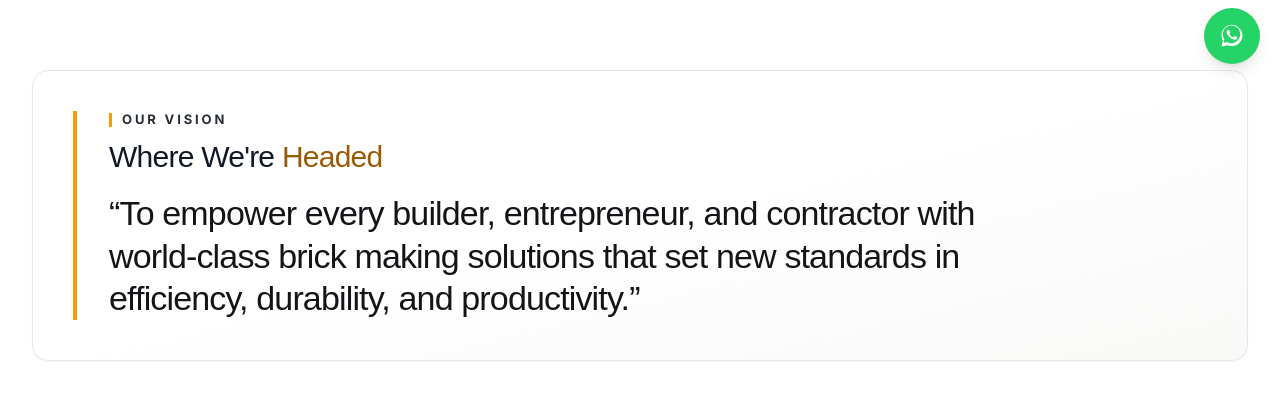
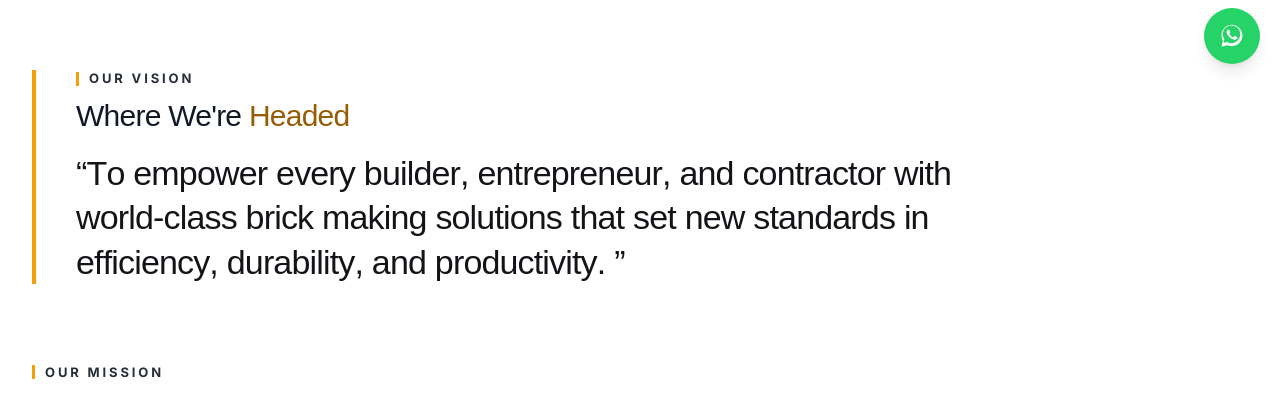
Before and after one commit to ayushsatvara1012/harvin_industries, a Next.js app: page /about in a window 1280 px wide. Shown: the part 716-1112 px from the top of the page. Built offline with nearby package versions, Linux system fonts and the light colour scheme; no server answers; the database is empty; a web font is replaced by a local one.

Commit message:
feat(about): remove vision container box and implement interactive 3D letter lift with text-shadow hover animation

```diff
--- a/src/components/about/VisionMission.tsx
+++ b/src/components/about/VisionMission.tsx
@@ -5,16 +5,34 @@ export function VisionMission() {
   return (
     <section id="vision" className="scroll-mt-20 bg-white py-16 lg:py-24">
       <div className="mx-auto max-w-7xl px-4 sm:px-6 lg:px-8">
-        {/* Vision — statement in an interactive statement card */}
-        <div className="group relative rounded-2xl border border-brand-border bg-gradient-to-br from-white via-white to-brand-surface-alt/60 p-6 sm:p-10 shadow-xs transition-all duration-300 ease-out hover:-translate-y-2 hover:shadow-xl hover:shadow-brand-ink/10 hover:border-brand-yellow/60 cursor-default transform-gpu">
-          <div className="border-l-4 border-brand-yellow pl-6 sm:pl-8">
-            <SectionHeader eyebrow="Our Vision" size="md" tight>
-              Where We&apos;re <span className="text-brand-accent-text">Headed</span>
-            </SectionHeader>
-            <blockquote className="mt-5 max-w-4xl font-display text-2xl sm:text-3xl lg:text-[34px] leading-[1.25] tracking-tight text-brand-ink">
-              &ldquo;{VISION}&rdquo;
-            </blockquote>
-          </div>
+        {/* Vision — borderless pull quote with interactive 3D letter lift on hover */}
+        <div className="group relative border-l-4 border-brand-yellow pl-6 sm:pl-10 transition-colors duration-300 hover:border-brand-accent-text">
+          <SectionHeader eyebrow="Our Vision" size="md" tight>
+            Where We&apos;re <span className="text-brand-accent-text">Headed</span>
+          </SectionHeader>
+          <blockquote className="mt-5 max-w-4xl font-display text-2xl sm:text-3xl lg:text-[34px] leading-[1.3] tracking-tight text-brand-ink transition-transform duration-300 ease-out origin-left group-hover:scale-[1.01] group-hover:[text-shadow:0_1px_2px_rgba(0,0,0,0.08)]">
+            <span className="sr-only">&ldquo;{VISION}&rdquo;</span>
+            <span aria-hidden="true">
+              <span className="inline-block transform-gpu transition-all duration-200 ease-out cursor-default hover:-translate-y-2 hover:scale-125 hover:text-brand-accent-text hover:[text-shadow:0_4px_12px_rgba(209,140,24,0.45),0_2px_4px_rgba(0,0,0,0.25)]">
+                &ldquo;
+              </span>
+              {VISION.split(" ").map((word, wIdx) => (
+                <span key={wIdx} className="inline-block whitespace-nowrap mr-[0.26em]">
+                  {word.split("").map((char, cIdx) => (
+                    <span
+                      key={cIdx}
+                      className="inline-block transform-gpu transition-all duration-200 ease-out cursor-default hover:-translate-y-2 hover:scale-125 hover:text-brand-accent-text hover:[text-shadow:0_4px_12px_rgba(209,140,24,0.45),0_2px_4px_rgba(0,0,0,0.25)]"
+                    >
+                      {char}
+                    </span>
+                  ))}
+                </span>
+              ))}
+              <span className="inline-block transform-gpu transition-all duration-200 ease-out cursor-default hover:-translate-y-2 hover:scale-125 hover:text-brand-accent-text hover:[text-shadow:0_4px_12px_rgba(209,140,24,0.45),0_2px_4px_rgba(0,0,0,0.25)]">
+                &rdquo;
+              </span>
+            </span>
+          </blockquote>
         </div>
 
         {/* Mission — four pillars */}
```
